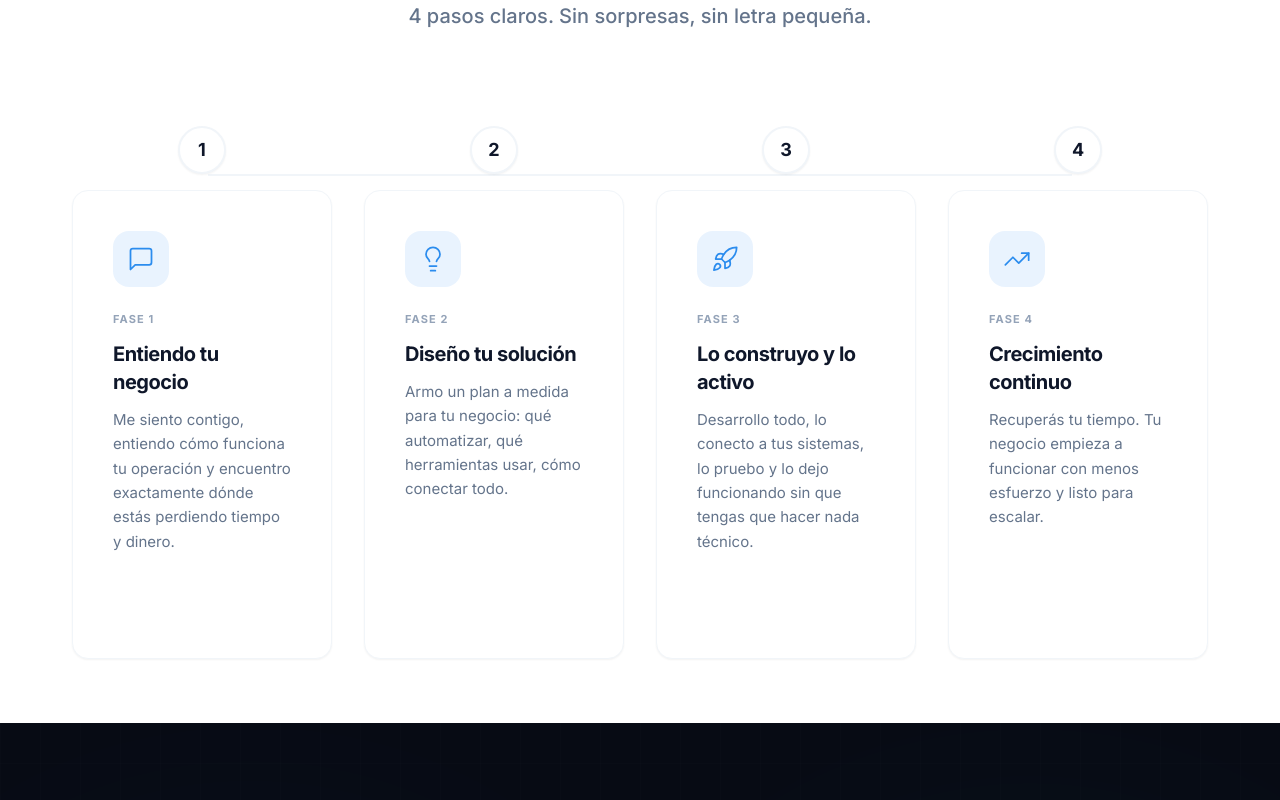
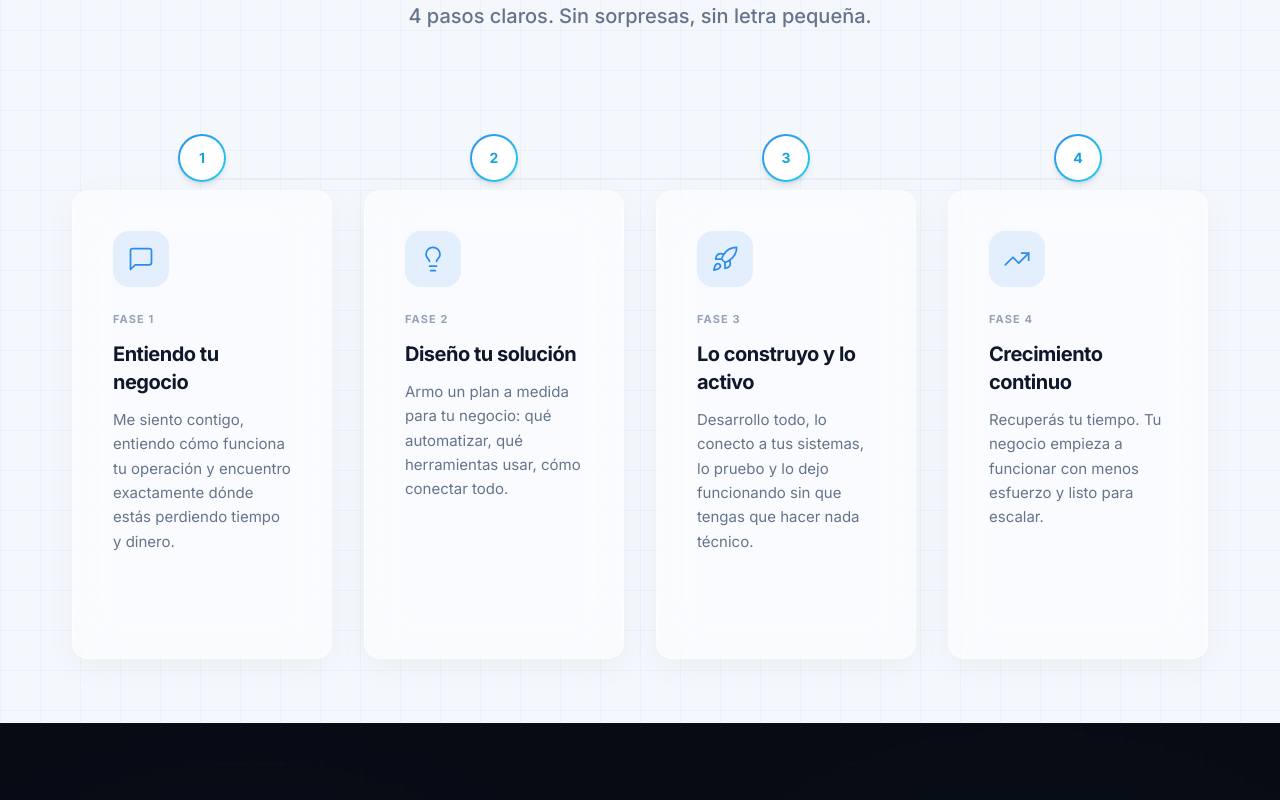
Before and after one commit to Jotica69/web-jonathan, a Next.js app: page / in a window 1280 px wide. Shown: the part 5340-6140 px from the top of the page. Built offline with nearby package versions, Linux system fonts and the light colour scheme.

Commit message:
Polish roadmap: animated gradient line, glass cards, hover micro-interactions, bg grid pattern, shimmer keyframes

```diff
--- a/app/globals.css
+++ b/app/globals.css
@@ -145,3 +145,9 @@
     box-shadow: 0 0 0 3px rgba(79, 70, 229, 0.2);
     outline: none;
 }
+
+/* Shimmer animation for process line */
+@keyframes shimmer {
+  0% { transform: translateX(-100%); }
+  100% { transform: translateX(100%); }
+}
--- a/app/page.tsx
+++ b/app/page.tsx
@@ -419,23 +419,36 @@ export default function Home() {
       </section>
 
       {/* 5. EL CAMINO DEFINIDO (Roadmap) */}
-      <section id="roadmap" className="py-24 md:py-32 bg-white relative z-10 overflow-hidden">
+      <section id="roadmap" className="py-24 md:py-32 bg-[#f4f7fc] relative z-10 overflow-hidden">
+        {/* Sutil grid de fondo */}
+        <div className="absolute inset-0 bg-[linear-gradient(to_right,#0071e30a_1px,transparent_1px),linear-gradient(to_bottom,#0071e30a_1px,transparent_1px)] bg-[size:40px_40px] pointer-events-none"></div>
+
+        {/* Degradados animados sutiles */}
+        <div className="absolute top-[-10%] left-[-10%] w-[600px] h-[600px] bg-[#2b8cee]/8 rounded-full blur-[120px] pointer-events-none animate-blob"></div>
+        <div className="absolute bottom-[-10%] right-[-10%] w-[500px] h-[500px] bg-cyan-300/8 rounded-full blur-[100px] pointer-events-none animate-blob animation-delay-2000"></div>
+
         <div className="max-w-[1200px] mx-auto px-6 lg:px-8 relative z-10">
             <div className="text-center mb-16 md:mb-24 reveal-on-scroll">
                 <h2 className="text-4xl md:text-5xl lg:text-6xl font-semibold mb-6 text-slate-900 tracking-tighter">Así funciona el proceso</h2>
                 <p className="text-lg md:text-xl text-slate-500 font-medium max-w-2xl mx-auto">4 pasos claros. Sin sorpresas, sin letra pequeña.</p>
             </div>
             <div className="grid grid-cols-1 md:grid-cols-2 lg:grid-cols-4 gap-6 md:gap-8 reveal-on-scroll relative">
-                {/* Connecting Line (Only visible on large screens) */}
-                <div className="hidden lg:block absolute top-12 left-[12%] w-[76%] h-[2px] bg-slate-100"></div>
+                {/* Línea conectora animada (solo desktop) */}
+                <div className="hidden lg:block absolute top-[3.25rem] left-[12%] w-[76%] h-[2px] bg-slate-200/60 rounded-full overflow-hidden">
+                    <div className="w-full h-full bg-gradient-to-r from-transparent via-[#2b8cee] to-transparent opacity-60 animate-[shimmer_3s_infinite]"></div>
+                </div>
 
                 {/* Fase 1 */}
-                <div className="relative pt-8 md:pt-0 group" style={{ transitionDelay: '0ms' }}>
-                    <div className="w-12 h-12 rounded-full bg-white border-2 border-slate-100 text-slate-900 flex items-center justify-center text-lg font-bold mx-auto lg:mx-0 relative z-10 lg:absolute lg:top-6 lg:left-1/2 lg:-translate-x-1/2 lg:-translate-y-1/2 shadow-sm">
-                        1
+                <div className="relative pt-10 md:pt-0 group" style={{ transitionDelay: '0ms' }}>
+                    <div className="relative z-10 mx-auto lg:mx-0 lg:absolute lg:top-8 lg:left-1/2 lg:-translate-x-1/2 lg:-translate-y-1/2 w-fit mb-6 lg:mb-0">
+                        <div className="w-12 h-12 rounded-full bg-gradient-to-br from-[#2b8cee] to-cyan-400 p-[2px] shadow-md group-hover:shadow-[0_0_20px_rgba(43,140,238,0.3)] transition-shadow duration-500">
+                            <div className="w-full h-full rounded-full bg-white flex items-center justify-center">
+                                <span className="text-sm font-bold bg-gradient-to-br from-[#2b8cee] to-cyan-500 bg-clip-text text-transparent">1</span>
+                            </div>
+                        </div>
                     </div>
-                    <div className="bg-white backdrop-blur-xl rounded-2xl p-8 md:p-10 shadow-sm border border-slate-100 hover:shadow-lg hover:-translate-y-2 transition-all duration-700 ease-out lg:mt-16 text-center lg:text-left h-full">
-                        <div className="w-14 h-14 rounded-2xl bg-[#2b8cee]/10 flex items-center justify-center mb-6 mx-auto lg:mx-0">
+                    <div className="bg-white/50 backdrop-blur-xl rounded-2xl p-8 md:p-10 border border-white/60 shadow-[0_8px_32px_rgba(0,0,0,0.04)] hover:bg-white/70 hover:shadow-[0_20px_40px_rgba(43,140,238,0.1)] hover:-translate-y-3 hover:border-[#2b8cee]/20 transition-all duration-500 ease-out lg:mt-16 text-center lg:text-left h-full">
+                        <div className="w-14 h-14 rounded-2xl bg-[#2b8cee]/10 flex items-center justify-center mb-6 mx-auto lg:mx-0 group-hover:scale-110 group-hover:bg-[#2b8cee]/15 transition-all duration-300">
                             <MessageSquare className="w-7 h-7 text-[#2b8cee]" strokeWidth={1.5} />
                         </div>
                         <div className="text-[11px] uppercase tracking-widest font-bold text-slate-400 mb-3">Fase 1</div>
@@ -445,12 +458,16 @@ export default function Home() {
                 </div>
 
                 {/* Fase 2 */}
-                <div className="relative pt-8 md:pt-0 group" style={{ transitionDelay: '150ms' }}>
-                    <div className="w-12 h-12 rounded-full bg-white border-2 border-slate-100 text-slate-900 flex items-center justify-center text-lg font-bold mx-auto lg:mx-0 relative z-10 lg:absolute lg:top-6 lg:left-1/2 lg:-translate-x-1/2 lg:-translate-y-1/2 shadow-sm">
-                        2
+                <div className="relative pt-10 md:pt-0 group" style={{ transitionDelay: '150ms' }}>
+                    <div className="relative z-10 mx-auto lg:mx-0 lg:absolute lg:top-8 lg:left-1/2 lg:-translate-x-1/2 lg:-translate-y-1/2 w-fit mb-6 lg:mb-0">
+                        <div className="w-12 h-12 rounded-full bg-gradient-to-br from-[#2b8cee] to-cyan-400 p-[2px] shadow-md group-hover:shadow-[0_0_20px_rgba(43,140,238,0.3)] transition-shadow duration-500">
+                            <div className="w-full h-full rounded-full bg-white flex items-center justify-center">
+                                <span className="text-sm font-bold bg-gradient-to-br from-[#2b8cee] to-cyan-500 bg-clip-text text-transparent">2</span>
+                            </div>
+                        </div>
                     </div>
-                    <div className="bg-white backdrop-blur-xl rounded-2xl p-8 md:p-10 shadow-sm border border-slate-100 hover:shadow-lg hover:-translate-y-2 transition-all duration-700 ease-out lg:mt-16 text-center lg:text-left h-full">
-                        <div className="w-14 h-14 rounded-2xl bg-[#2b8cee]/10 flex items-center justify-center mb-6 mx-auto lg:mx-0">
+                    <div className="bg-white/50 backdrop-blur-xl rounded-2xl p-8 md:p-10 border border-white/60 shadow-[0_8px_32px_rgba(0,0,0,0.04)] hover:bg-white/70 hover:shadow-[0_20px_40px_rgba(43,140,238,0.1)] hover:-translate-y-3 hover:border-[#2b8cee]/20 transition-all duration-500 ease-out lg:mt-16 text-center lg:text-left h-full">
+                        <div className="w-14 h-14 rounded-2xl bg-[#2b8cee]/10 flex items-center justify-center mb-6 mx-auto lg:mx-0 group-hover:scale-110 group-hover:bg-[#2b8cee]/15 transition-all duration-300">
                             <Lightbulb className="w-7 h-7 text-[#2b8cee]" strokeWidth={1.5} />
                         </div>
                         <div className="text-[11px] uppercase tracking-widest font-bold text-slate-400 mb-3">Fase 2</div>
@@ -460,12 +477,16 @@ export default function Home() {
                 </div>
 
                 {/* Fase 3 */}
-                <div className="relative pt-8 md:pt-0 group" style={{ transitionDelay: '300ms' }}>
-                    <div className="w-12 h-12 rounded-full bg-white border-2 border-slate-100 text-slate-900 flex items-center justify-center text-lg font-bold mx-auto lg:mx-0 relative z-10 lg:absolute lg:top-6 lg:left-1/2 lg:-translate-x-1/2 lg:-translate-y-1/2 shadow-sm">
-                        3
+                <div className="relative pt-10 md:pt-0 group" style={{ transitionDelay: '300ms' }}>
+                    <div className="relative z-10 mx-auto lg:mx-0 lg:absolute lg:top-8 lg:left-1/2 lg:-translate-x-1/2 lg:-translate-y-1/2 w-fit mb-6 lg:mb-0">
+                        <div className="w-12 h-12 rounded-full bg-gradient-to-br from-[#2b8cee] to-cyan-400 p-[2px] shadow-md group-hover:shadow-[0_0_20px_rgba(43,140,238,0.3)] transition-shadow duration-500">
+                            <div className="w-full h-full rounded-full bg-white flex items-center justify-center">
+                                <span className="text-sm font-bold bg-gradient-to-br from-[#2b8cee] to-cyan-500 bg-clip-text text-transparent">3</span>
+                            </div>
+                        </div>
                     </div>
-                    <div className="bg-white backdrop-blur-xl rounded-2xl p-8 md:p-10 shadow-sm border border-slate-100 hover:shadow-lg hover:-translate-y-2 transition-all duration-700 ease-out lg:mt-16 text-center lg:text-left h-full">
-                        <div className="w-14 h-14 rounded-2xl bg-[#2b8cee]/10 flex items-center justify-center mb-6 mx-auto lg:mx-0">
+                    <div className="bg-white/50 backdrop-blur-xl rounded-2xl p-8 md:p-10 border border-white/60 shadow-[0_8px_32px_rgba(0,0,0,0.04)] hover:bg-white/70 hover:shadow-[0_20px_40px_rgba(43,140,238,0.1)] hover:-translate-y-3 hover:border-[#2b8cee]/20 transition-all duration-500 ease-out lg:mt-16 text-center lg:text-left h-full">
+                        <div className="w-14 h-14 rounded-2xl bg-[#2b8cee]/10 flex items-center justify-center mb-6 mx-auto lg:mx-0 group-hover:scale-110 group-hover:bg-[#2b8cee]/15 transition-all duration-300">
                             <Rocket className="w-7 h-7 text-[#2b8cee]" strokeWidth={1.5} />
                         </div>
                         <div className="text-[11px] uppercase tracking-widest font-bold text-slate-400 mb-3">Fase 3</div>
@@ -475,12 +496,16 @@ export default function Home() {
                 </div>
 
                 {/* Fase 4 */}
-                <div className="relative pt-8 md:pt-0 group" style={{ transitionDelay: '450ms' }}>
-                    <div className="w-12 h-12 rounded-full bg-white border-2 border-slate-100 text-slate-900 flex items-center justify-center text-lg font-bold mx-auto lg:mx-0 relative z-10 lg:absolute lg:top-6 lg:left-1/2 lg:-translate-x-1/2 lg:-translate-y-1/2 shadow-sm">
-                        4
+                <div className="relative pt-10 md:pt-0 group" style={{ transitionDelay: '450ms' }}>
+                    <div className="relative z-10 mx-auto lg:mx-0 lg:absolute lg:top-8 lg:left-1/2 lg:-translate-x-1/2 lg:-translate-y-1/2 w-fit mb-6 lg:mb-0">
+                        <div className="w-12 h-12 rounded-full bg-gradient-to-br from-[#2b8cee] to-cyan-400 p-[2px] shadow-md group-hover:shadow-[0_0_20px_rgba(43,140,238,0.3)] transition-shadow duration-500">
+                            <div className="w-full h-full rounded-full bg-white flex items-center justify-center">
+                                <span className="text-sm font-bold bg-gradient-to-br from-[#2b8cee] to-cyan-500 bg-clip-text text-transparent">4</span>
+                            </div>
+                        </div>
                     </div>
-                    <div className="bg-white backdrop-blur-xl rounded-2xl p-8 md:p-10 shadow-sm border border-slate-100 hover:shadow-lg hover:-translate-y-2 transition-all duration-700 ease-out lg:mt-16 text-center lg:text-left h-full">
-                        <div className="w-14 h-14 rounded-2xl bg-[#2b8cee]/10 flex items-center justify-center mb-6 mx-auto lg:mx-0">
+                    <div className="bg-white/50 backdrop-blur-xl rounded-2xl p-8 md:p-10 border border-white/60 shadow-[0_8px_32px_rgba(0,0,0,0.04)] hover:bg-white/70 hover:shadow-[0_20px_40px_rgba(43,140,238,0.1)] hover:-translate-y-3 hover:border-[#2b8cee]/20 transition-all duration-500 ease-out lg:mt-16 text-center lg:text-left h-full">
+                        <div className="w-14 h-14 rounded-2xl bg-[#2b8cee]/10 flex items-center justify-center mb-6 mx-auto lg:mx-0 group-hover:scale-110 group-hover:bg-[#2b8cee]/15 transition-all duration-300">
                             <TrendingUp className="w-7 h-7 text-[#2b8cee]" strokeWidth={1.5} />
                         </div>
                         <div className="text-[11px] uppercase tracking-widest font-bold text-slate-400 mb-3">Fase 4</div>
```
